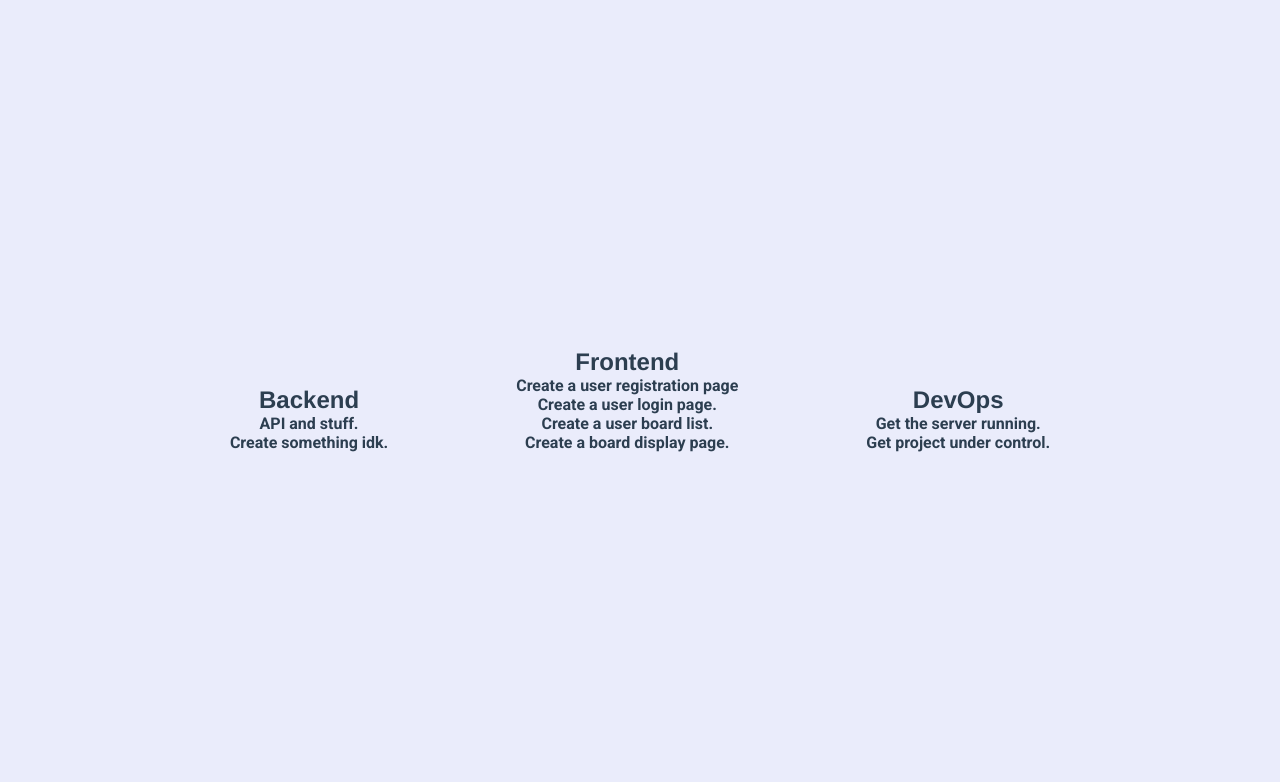
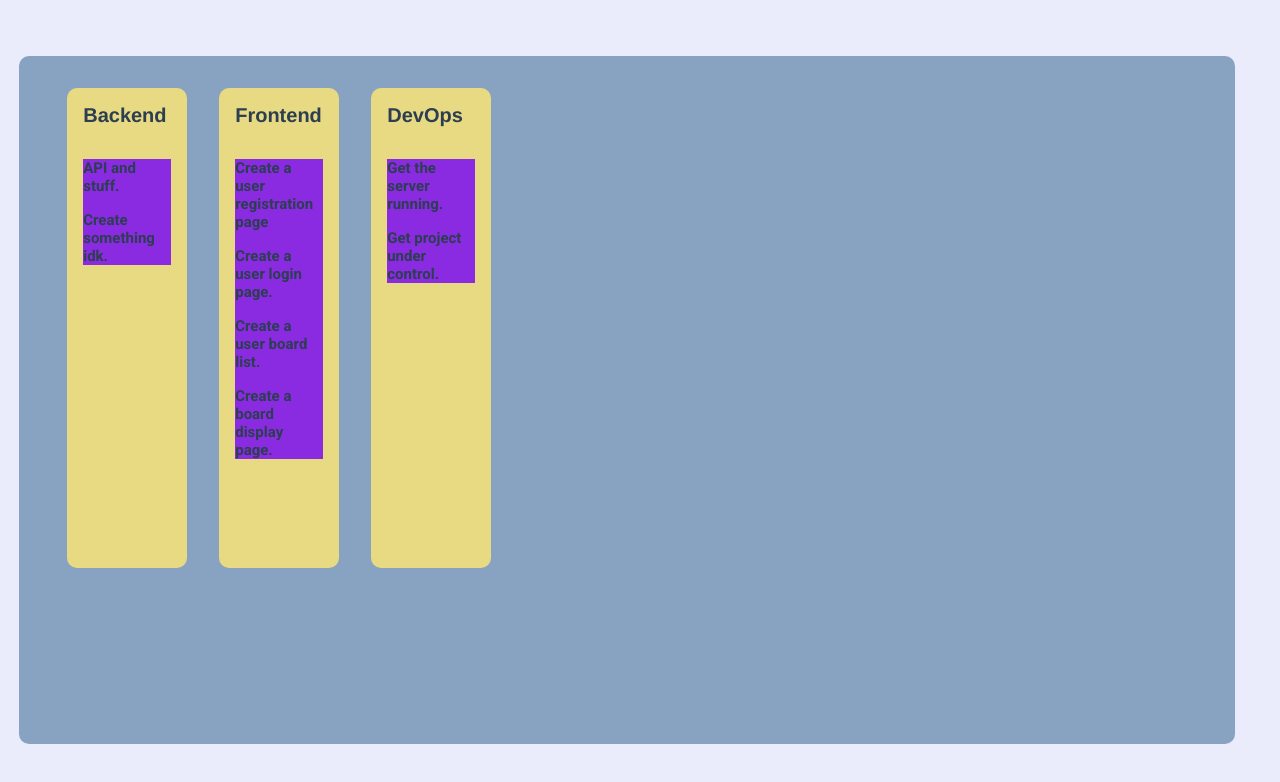
Before and after one commit to DimaUpGrade/NoteClip-frontend-, a Vue app: page /board/1 in a window 1280 px wide. Shown: the top 782 px of the page. Built offline with nearby package versions, Linux system fonts and the light colour scheme.

Commit message:
Начата работа над адекватным отображением содержимого досок

```diff
--- a/src/App.vue
+++ b/src/App.vue
@@ -22,7 +22,7 @@ body {
   align-items: center;
   flex-direction: column;
   height: 100vh;
-  width: 100vw;
+  width: 98vw;
 }
 
 #app {
--- a/src/components/ColumnItem.vue
+++ b/src/components/ColumnItem.vue
@@ -1,6 +1,6 @@
 <template>
-    <div id="div_column">
-        <h2>{{ column.title }}</h2>
+    <div class="div_column">
+        <h2 class="h2_column_title">{{ column.title }}</h2>
         <!-- <p>{{ column.tasks }}</p> -->
         <!-- <p>{{ column.tasks }}</p> -->
         <TaskList
@@ -38,3 +38,19 @@ export default {
     components: {TaskList}
 }
 </script>
+
+<style scoped>
+
+.div_column {
+    height: 60vh;
+    background-color: var(--primary);
+    width: 15vh;
+    padding: 1rem;
+    border-radius: 10px;
+}
+
+.h2_column_title {
+    font-size: 20px;
+}
+
+</style>
--- a/src/components/ColumnList.vue
+++ b/src/components/ColumnList.vue
@@ -1,5 +1,5 @@
 <template>
-    <div>
+    <div id="column_list_main">
         <ColumnItem
             v-for="column in board"
             v-bind:column="column"
@@ -27,7 +27,15 @@ export default {
 <style scoped>
     div {
         display: inline-block;
-        padding: 2rem;
-        margin: 2rem;
+        margin: 0rem 1rem;
+    }
+
+    #column_list_main {
+        display: flex;
+        padding: 1rem;
+        width: 100vw;
+        text-align: start;
+        align-items: flex-start;
+
     }
 </style>
--- a/src/components/TaskItem.vue
+++ b/src/components/TaskItem.vue
@@ -1,6 +1,5 @@
 <template>
-    <div>
-
+    <div class="task_div">
         <p>{{ task.title }}</p>
     </div>
 </template>
@@ -20,3 +19,12 @@ export default {
 }
 
 </script>
+
+<style scoped>
+
+.task_div {
+    margin-top: 1rem;
+
+}
+
+</style>
--- a/src/components/TaskList.vue
+++ b/src/components/TaskList.vue
@@ -1,5 +1,5 @@
 <template>
-    <div>
+    <div class="task_list">
         <TaskItem
             v-for="task in tasks"
             v-bind:task="task"
@@ -17,3 +17,13 @@ export default {
 }
 
 </script>
+
+<style scoped>
+
+.task_list {
+    margin-top: 2rem;
+    background-color: blueviolet;
+    font-size: 15px;
+}
+
+</style>
--- a/src/views/Board.vue
+++ b/src/views/Board.vue
@@ -1,9 +1,11 @@
 <template>
+    <!-- <header>
+        asd
+    </header> -->
+    <div id="main_div_board">
+        <ColumnList v-bind:board="board" />
+    </div>
     <!-- {{ board.id }} -->
-    <ColumnList
-        v-bind:board="board"
-    />
-
 </template>
 
 <script>
@@ -39,3 +41,18 @@ export default {
 }
 
 </script>
+
+<style scoped>
+
+#main_div_board {
+    display: flex;
+    align-items: top;
+    padding: 1rem 0;
+    justify-content: center;
+    height: 86vh;
+    width: 95vw;
+    border-radius: 10px;
+    background-color: #88a2c2;;
+}
+
+</style>
```
Also changed, not shown: src/router/index.js (+0 -8 lines).
